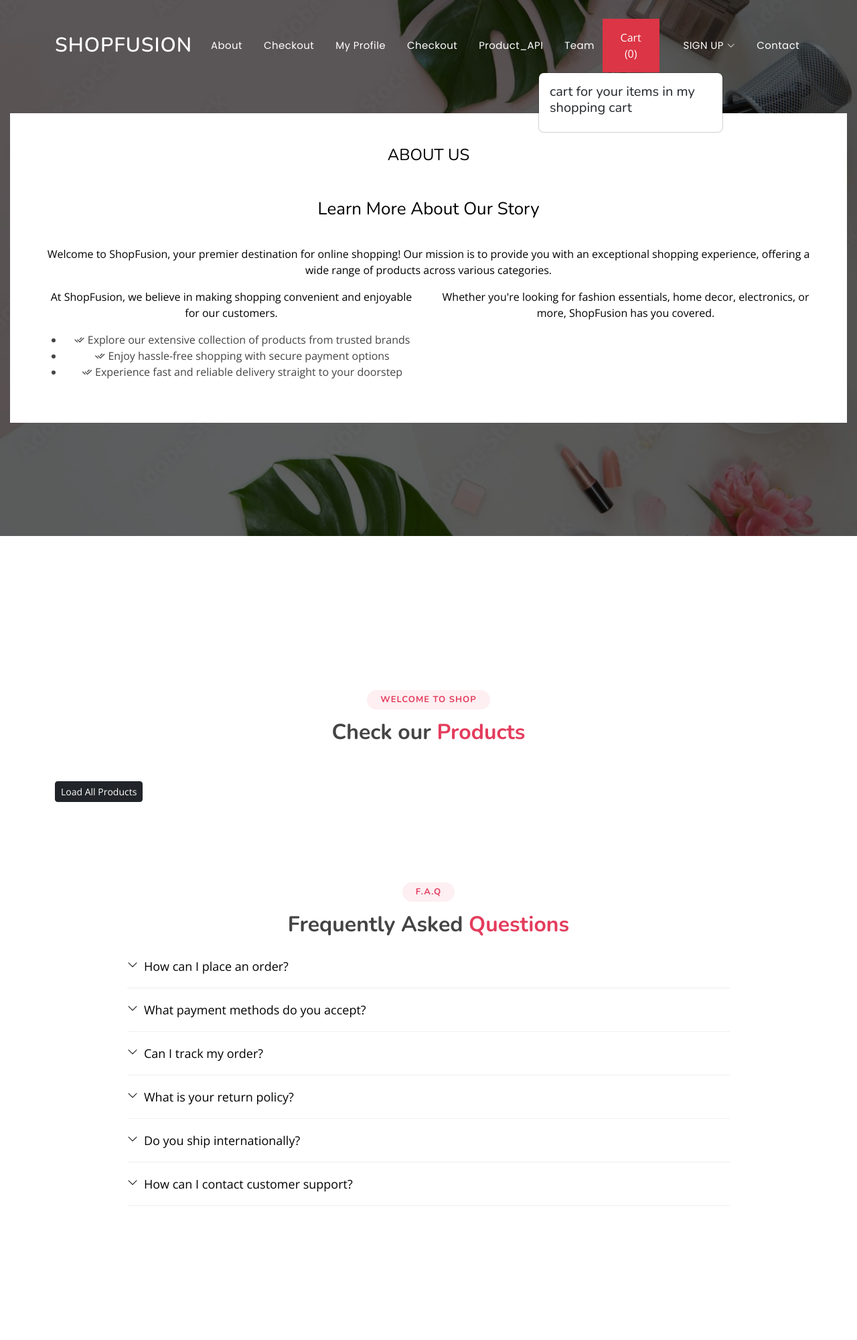
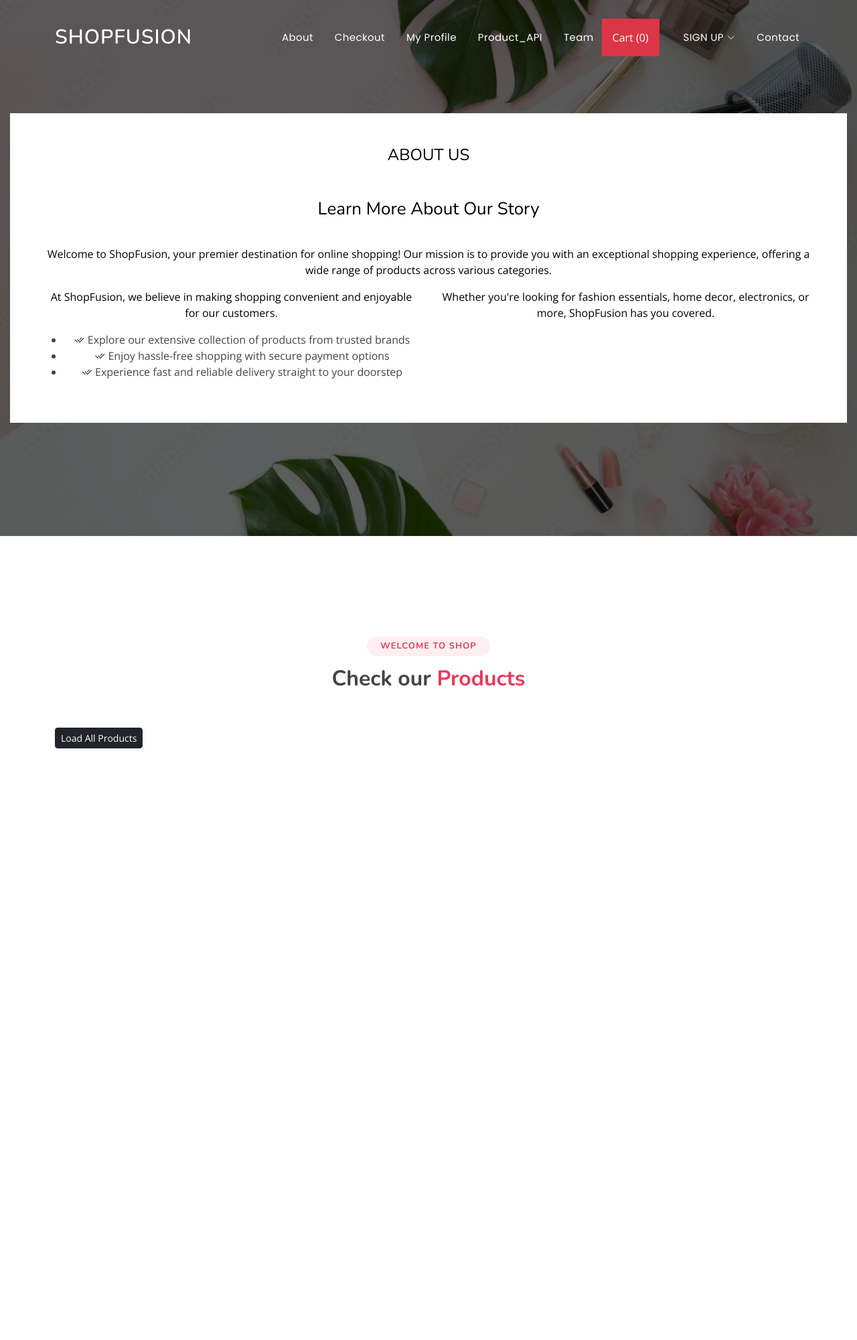
Before and after one commit to RashmiLnu/Shop_Fusion, a Django app: page /about/ in a window 1280 px wide. Shown: the whole page at 67% size. After the commit the page ends 1117 px from the top, so only its background shows below. Run offline with Django 5.2, Linux system fonts and the light colour scheme; some libraries are stand-ins or nearby versions.

Commit message:
Modify base.html

```diff
--- a/templates/base.html
+++ b/templates/base.html
@@ -57,7 +57,7 @@
           <!-- <li><a class="nav-link scrollto " href="/products">Products</a></li> -->
           <!-- <li><a class="nav-link scrollto" href="#portfolio">Products</a></li> -->
           <li><a class="nav-link scrollto" href="/profile">My Profile</a></li>
-          <li><a class="nav-link scrollto " href="/checkout">Checkout</a></li>
+          {% comment %} <li><a class="nav-link scrollto " href="/checkout">Checkout</a></li> {% endcomment %}
           <li><a class="nav-link scrollto " href="/product_api">Product_API</a></li>
           <li><a class="nav-link scrollto" href="/team">Team</a></li>
           <button type="button" class="nav-link scrollto bg-danger p-3 m-2 text-white"
@@ -125,129 +125,7 @@
       <div class="container">
         {% block services%}
         {% endblock services%}
-        <!-- <div class="section-title">
-          <h2>Services</h2>
-          <h3>We offer <span>Awesome Services</span></h3>
-          <p>Welcome to ShopFusion, where we provide a range of services to enhance your online shopping experience!</p>
-        </div>
 
-        <div class="row">
-          <div class="col-md-6 col-lg-3 d-flex align-items-stretch mb-5 mb-lg-0">
-            <div class="icon-box">
-              <div class="icon"><i class="bx bxl-dribbble"></i></div>
-              <h4 class="title"><a href="">Fast Delivery</a></h4>
-              <p class="description">Enjoy swift and reliable delivery straight to your doorstep, so you can start enjoying your purchases sooner.</p>
-            </div>
-          </div>
-
-          <div class="col-md-6 col-lg-3 d-flex align-items-stretch mb-5 mb-lg-0">
-            <div class="icon-box">
-              <div class="icon"><i class="bx bx-file"></i></div>
-              <h4 class="title"><a href="">Secure Payments</a></h4>
-              <p class="description">Shop with confidence using our secure payment options, ensuring your transactions are safe and protected.</p>
-            </div>
-          </div>
-
-          <div class="col-md-6 col-lg-3 d-flex align-items-stretch mb-5 mb-lg-0">
-            <div class="icon-box">
-              <div class="icon"><i class="bx bx-tachometer"></i></div>
-              <h4 class="title"><a href="">Customer Support</a></h4>
-              <p class="description">Our dedicated customer support team is here to assist you every step of the way, providing prompt and friendly assistance for all your inquiries.</p>
-            </div>
-          </div>
-
-          <div class="col-md-6 col-lg-3 d-flex align-items-stretch mb-5 mb-lg-0">
-            <div class="icon-box">
-              <div class="icon"><i class="bx bx-world"></i></div>
-              <h4 class="title"><a href="">Product Variety</a></h4>
-              <p class="description">Discover a diverse range of products across various categories, ensuring there's something for everyone at ShopFusion.</p>
-            </div> -->
-          <!-- </div>
-
-        </div> -->
-
-
-      </div>
-    </section><!-- End Services Section -->
-
-    <!-- ======= Features Section ======= -->
-    <section id="features" class="features">
-      <div class="container">
-
-        <!-- <div class="row">
-          <div class="col-lg-3 col-md-4 col-6 col-6">
-            <div class="icon-box">
-              <i class="ri-store-line" style="color: #ffbb2c;"></i>
-              <h3><a href="">Wide Range of Products</a></h3>
-            </div>
-          </div>
-          <div class="col-lg-3 col-md-4 col-6">
-            <div class="icon-box">
-              <i class="ri-bar-chart-box-line" style="color: #5578ff;"></i>
-              <h3><a href="">User-friendly Interface</a></h3>
-            </div>
-          </div>
-          <div class="col-lg-3 col-md-4 col-6 mt-4 mt-md-0">
-            <div class="icon-box">
-              <i class="ri-calendar-todo-line" style="color: #e80368;"></i>
-              <h3><a href="">Secure Transactions</a></h3>
-            </div>
-          </div>
-          <div class="col-lg-3 col-md-4 col-6 mt-4 mt-lg-0">
-            <div class="icon-box">
-              <i class="ri-paint-brush-line" style="color: #e361ff;"></i>
-              <h3><a href="">Fast Delivery</a></h3>
-            </div>
-          </div>
-          <div class="col-lg-3 col-md-4 col-6 mt-4">
-            <div class="icon-box">
-              <i class="ri-database-2-line" style="color: #47aeff;"></i>
-              <h3><a href="">Responsive Customer Support</a></h3>
-            </div>
-          </div>
-          <div class="col-lg-3 col-md-4 col-6 mt-4">
-            <div class="icon-box">
-              <i class="ri-gradienter-line" style="color: #ffa76e;"></i>
-              <h3><a href="">Convenient Shopping Experience</a></h3>
-            </div>
-          </div>
-          <div class="col-lg-3 col-md-4 col-6 mt-4">
-            <div class="icon-box">
-              <i class="ri-file-list-3-line" style="color: #11dbcf;"></i>
-              <h3><a href="">Flexible Payment Options</a></h3>
-            </div>
-          </div>
-          <div class="col-lg-3 col-md-4 col-6 mt-4">
-            <div class="icon-box">
-              <i class="ri-price-tag-2-line" style="color: #4233ff;"></i>
-              <h3><a href="">Exclusive Deals and Discounts</a></h3>
-            </div>
-          </div>
-          <div class="col-lg-3 col-md-4 col-6 mt-4">
-            <div class="icon-box">
-              <i class="ri-anchor-line" style="color: #b2904f;"></i>
-              <h3><a href="">Quality Assurance</a></h3>
-            </div>
-          </div>
-          <div class="col-lg-3 col-md-4 col-6 mt-4">
-            <div class="icon-box">
-              <i class="ri-disc-line" style="color: #b20969;"></i>
-              <h3><a href="">Easy Returns and Refunds</a></h3>
-            </div>
-          </div>
-          <div class="col-lg-3 col-md-4 col-6 mt-4">
-            <div class="icon-box">
-              <i class="ri-base-station-line" style="color: #ff5828;"></i>
-              <h3><a href="">Efficient Order Tracking</a></h3>
-            </div>
-          </div>
-          <div class="col-lg-3 col-md-4 col-6 mt-4">
-            <div class="icon-box">
-              <i class="ri-fingerprint-line" style="color: #29cc61;"></i>
-              <h3><a href="">Satisfaction Guaranteed</a></h3>
-            </div>
-          </div>
-        </div> -->
 
       </div>
     </section><!-- End Features Section -->
@@ -401,7 +279,9 @@
             console.error('Element with id "name' + item + '" not found');
         }
     }
-    popStr = popStr + "</div> <a href='/checkout'><button class='btn btn-success' id='clearCart'>Checkout</button></a>  <button class='btn btn-dark' onclick='clearCart()' id='clearCart'>ClearCart</button>"
+    popStr = popStr + "</div> <a href='/checkout'>
+    <button class='btn btn-success' id='clearCart'>Checkout</button></a>
+    <button class='btn btn-dark'  onclick='clearCart()' id='clearCart'>ClearCart</button>"
     document.getElementById('popcart').setAttribute('data-content', popStr);
     $('#popcart').popover('show');
     document.getElementById("popcart").click();
@@ -466,7 +346,7 @@
     <section id="faq" class="faq">
       <div class="container">
 
-        <div class="section-title">
+        {% comment %} <div class="section-title">
           <h2>F.A.Q</h2>
           <h3>Frequently Asked <span>Questions</span></h3>
         </div>
@@ -527,7 +407,7 @@
             </div>
           </li>
 
-        </ul>
+        </ul> {% endcomment %}
 
       </div>
     </section><!-- End F.A.Q Section -->
```
